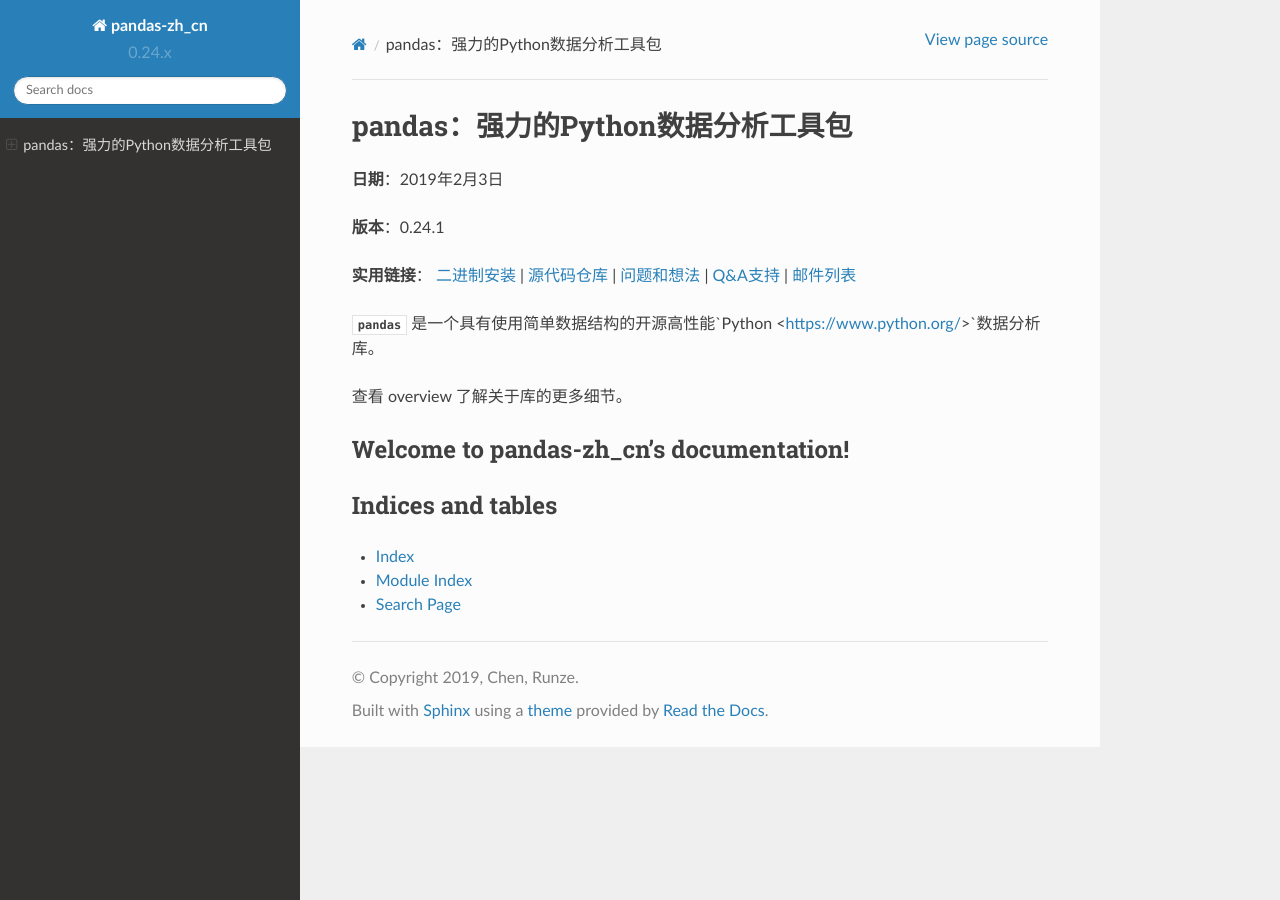
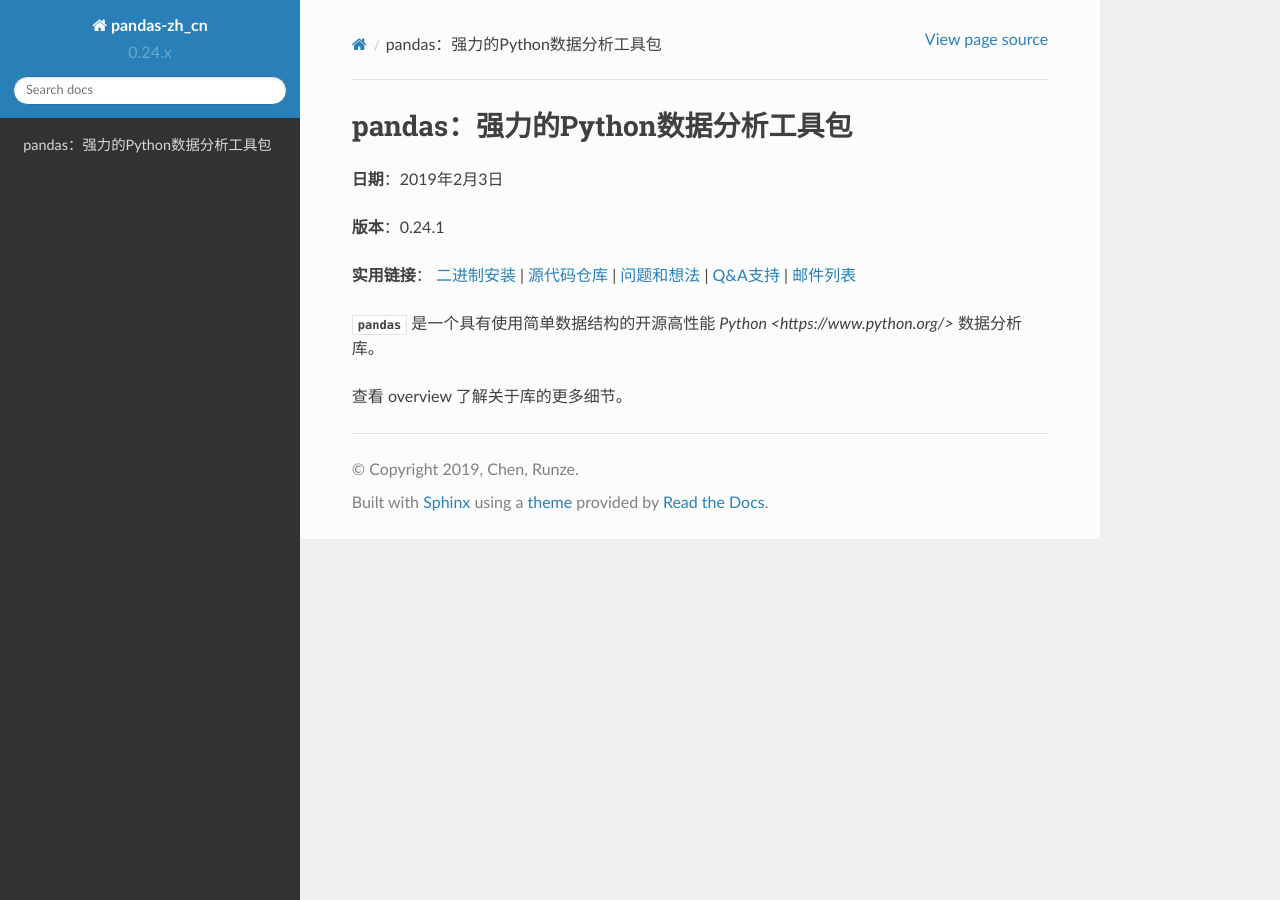
Before and after one commit to chenrz925/doc-pandas-zh_cn, a Sphinx documentation site: the page built from docs/source/index.rst, in a window 1280 px wide. Built offline with Sphinx 7.4.7 and the Read the Docs theme 2.0.0, drawn with Linux system fonts in a browser that asks for light colours.

Commit message:
#3 201903110801
Fix issues

```diff
--- a/docs/source/index.rst
+++ b/docs/source/index.rst
@@ -20,22 +20,10 @@
 `Q&A支持 <https://stackoverflow.com/questions/tagged/pandas>`__ |
 `邮件列表 <https://groups.google.com/forum/#!forum/pydata>`__
 
-:mod:`pandas` 是一个具有使用简单数据结构的开源高性能`Python <https://www.python.org/>`数据分析库。
+:mod:`pandas` 是一个具有使用简单数据结构的开源高性能 `Python <https://www.python.org/>` 数据分析库。
 
 查看 :ref:`overview` 了解关于库的更多细节。
-
-Welcome to pandas-zh_cn's documentation!
-========================================
 
 .. toctree::
    :maxdepth: 2
    :caption: Contents:
-
-
-
-Indices and tables
-==================
-
-* :ref:`genindex`
-* :ref:`modindex`
-* :ref:`search`
```
